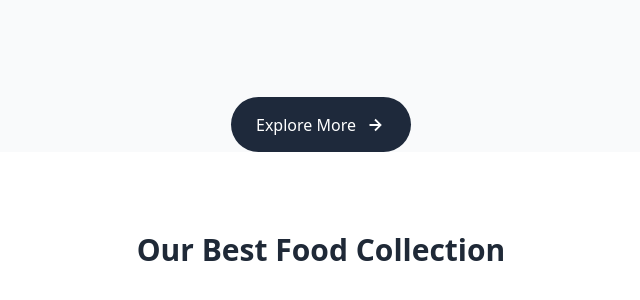
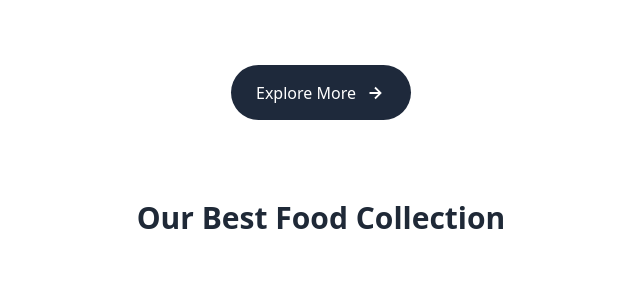
Before and after one commit to AhshanHabib26/food_delivery_with_nextJS, a Next.js app: page / in a window 1280 px wide. Shown: the part 1240-1540 px from the top of the page, without its empty margins (319-959 px from the left). Built offline with nearby package versions, Linux system fonts and the light colour scheme; grey boxes are pictures that could not be loaded.

Commit message:
Code Fixed

```diff
--- a/components/Food/Food.js
+++ b/components/Food/Food.js
@@ -43,8 +43,8 @@ const data = [
 
 const Food = () => {
   return (
-    <div id="resturents" className=" bg-gray-50">
-      <h1 className=" text-3xl text-gray-800 text-center my-10 font-semibold">
+    <div id="resturents" className=" bg-white">
+      <h1 className=" text-3xl text-gray-800 text-center py-10 font-semibold">
         Available Food Nearby Area
       </h1>
       <div className=" grid grid-cols-1 md:grid-cols-2 lg:grid-cols-3 gap-5 max-w-6xl mx-4 lg:mx-auto">
@@ -78,11 +78,13 @@ const Food = () => {
           );
         })}
       </div>
-      <div className=" cursor-pointer my-8 flex  items-center justify-center bg-slate-800 w-[180px] h-[55px] mx-auto rounded-full ">
-        <h1 className=" text-white">Explore More</h1>
-        <p className=" ml-2">
-          <BiRightArrowAlt size="22" color="#fff" />
-        </p>
+      <div className="">
+        <div className=" cursor-pointer flex  items-center justify-center bg-slate-800 w-[180px] h-[55px] mx-auto rounded-full ">
+          <h1 className=" text-white">Explore More</h1>
+          <p className=" ml-2">
+            <BiRightArrowAlt size="22" color="#fff" />
+          </p>
+        </div>
       </div>
     </div>
   );
```
